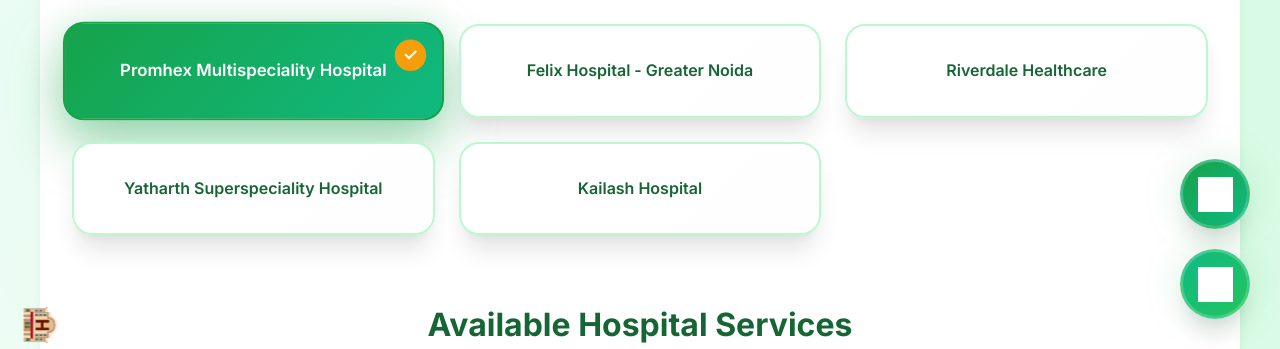
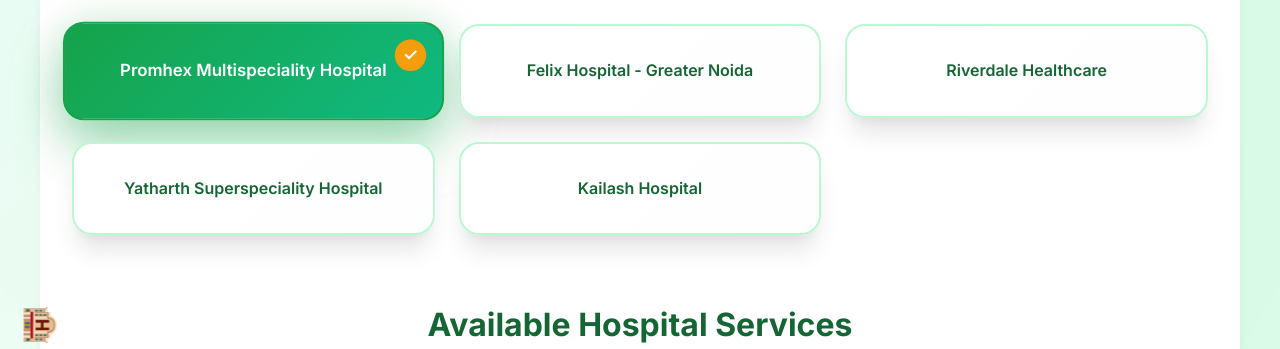
Before and after one commit to Utkarsh5444/queuecare-backend, a website: page public/user.html in a window 1280 px wide. Shown: the part 451-800 px from the top of the page. Drawn offline with Linux system fonts and the light colour scheme; no server answers.

Commit message:
Update user.html

```diff
--- a/public/user.html
+++ b/public/user.html
@@ -855,13 +855,13 @@
   </div>
 </main>
 <!-- <!-- Voice Assistant Button -->
-  <div class="voice-assistant" onclick="startVoiceAssistant()">
+<!--   <div class="voice-assistant" onclick="startVoiceAssistant()">
     <img src="voice.png" alt="Voice Assistant" />
-  </div>
+  </div> -->
 <!-- Video Call Button -->
-<a href="https://videocall-6nuu.onrender.com/patient.html" target="_blank" class="video-call-btn" title="Join Video Consultation">
+<!-- <a href="https://videocall-6nuu.onrender.com/patient.html" target="_blank" class="video-call-btn" title="Join Video Consultation">
   <img src="video.png" alt="Video Consultation" />
-</a> -->
+</a> --> -->
 <!-- Firebase SDK -->
 <script src="https://www.gstatic.com/firebasejs/8.10.1/firebase-app.js"></script>
 <script src="https://www.gstatic.com/firebasejs/8.10.1/firebase-database.js"></script>
```
